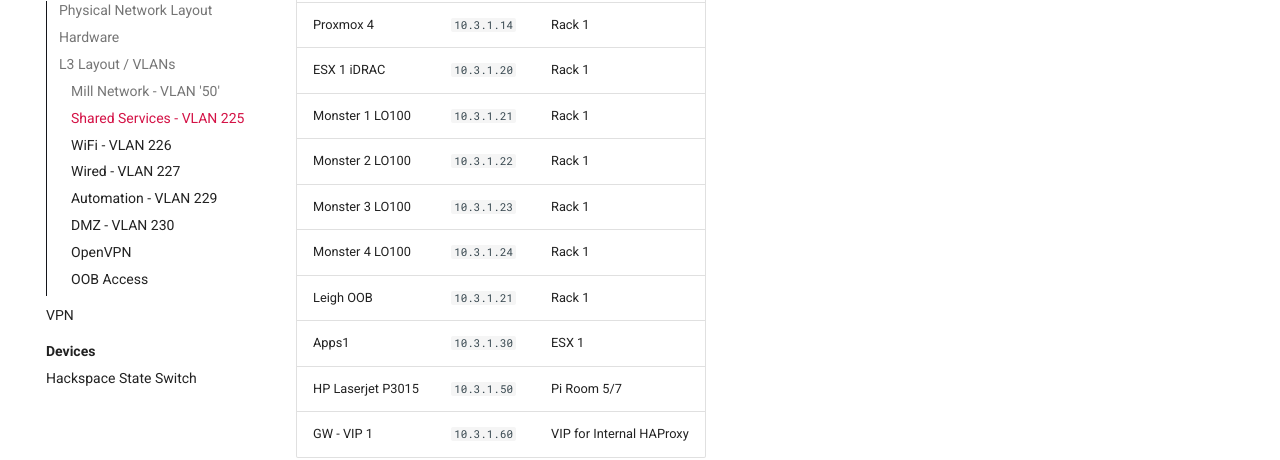
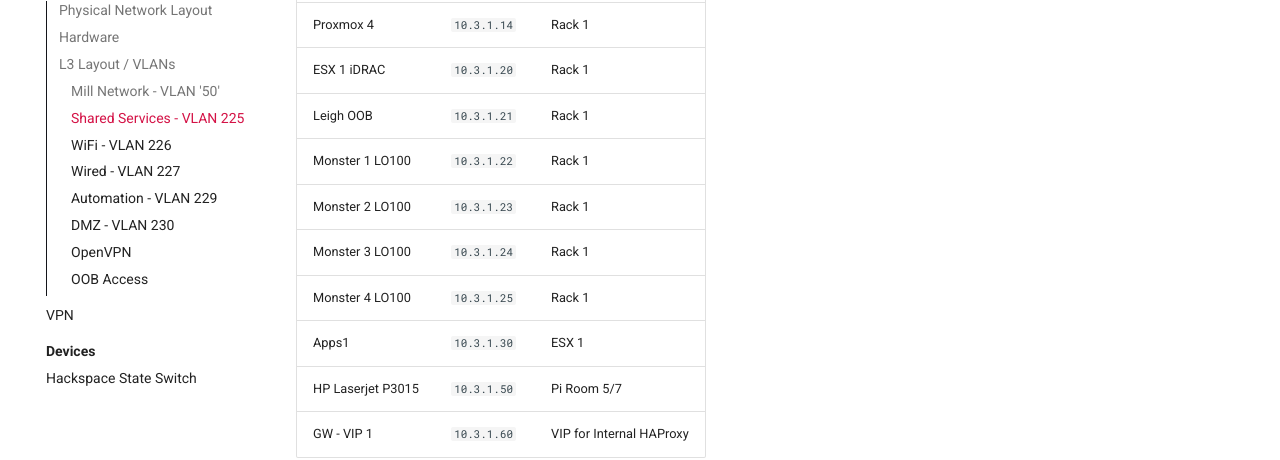
Before and after one commit to leigh-hackspace/HackspaceWiki, an MkDocs documentation site: the page built from docs/infrastructure/network_layout.md, in a window 1280 px wide and 900 px high, scrolled down 2831 px. Shown: the part 152-612 px from the top of the window. Built offline with MkDocs 1.6.1 and Material for MkDocs 9.7.7, drawn with Linux system fonts in a browser that asks for light colours; comment, search, counter and statistics services are not loaded; the version menu is left out.

Commit message:
Update allocations

```diff
--- a/docs/infrastructure/network_layout.md
+++ b/docs/infrastructure/network_layout.md
@@ -121,11 +121,11 @@
 | Proxmox 3         | `10.3.1.13` | Rack 1                   |
 | Proxmox 4         | `10.3.1.14` | Rack 1                   |
 | ESX 1 iDRAC       | `10.3.1.20` | Rack 1                   |
-| Monster 1 LO100   | `10.3.1.21` | Rack 1                   |
-| Monster 2 LO100   | `10.3.1.22` | Rack 1                   |
-| Monster 3 LO100   | `10.3.1.23` | Rack 1                   |
-| Monster 4 LO100   | `10.3.1.24` | Rack 1                   |
 | Leigh OOB         | `10.3.1.21` | Rack 1                   |
+| Monster 1 LO100   | `10.3.1.22` | Rack 1                   |
+| Monster 2 LO100   | `10.3.1.23` | Rack 1                   |
+| Monster 3 LO100   | `10.3.1.24` | Rack 1                   |
+| Monster 4 LO100   | `10.3.1.25` | Rack 1                   |
 | Apps1             | `10.3.1.30` | ESX 1                    |
 | HP Laserjet P3015 | `10.3.1.50` | Pi Room 5/7              |
 | GW - VIP 1        | `10.3.1.60` | VIP for Internal HAProxy |
```
